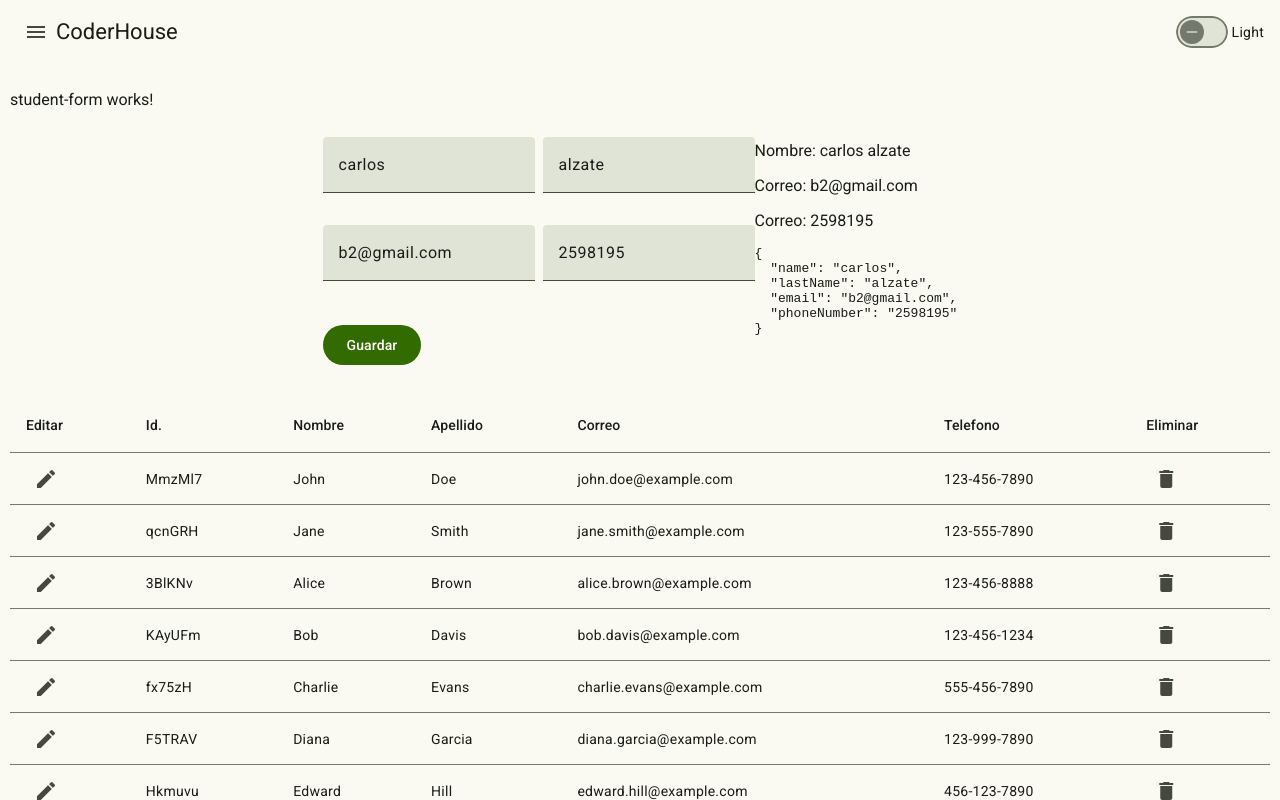
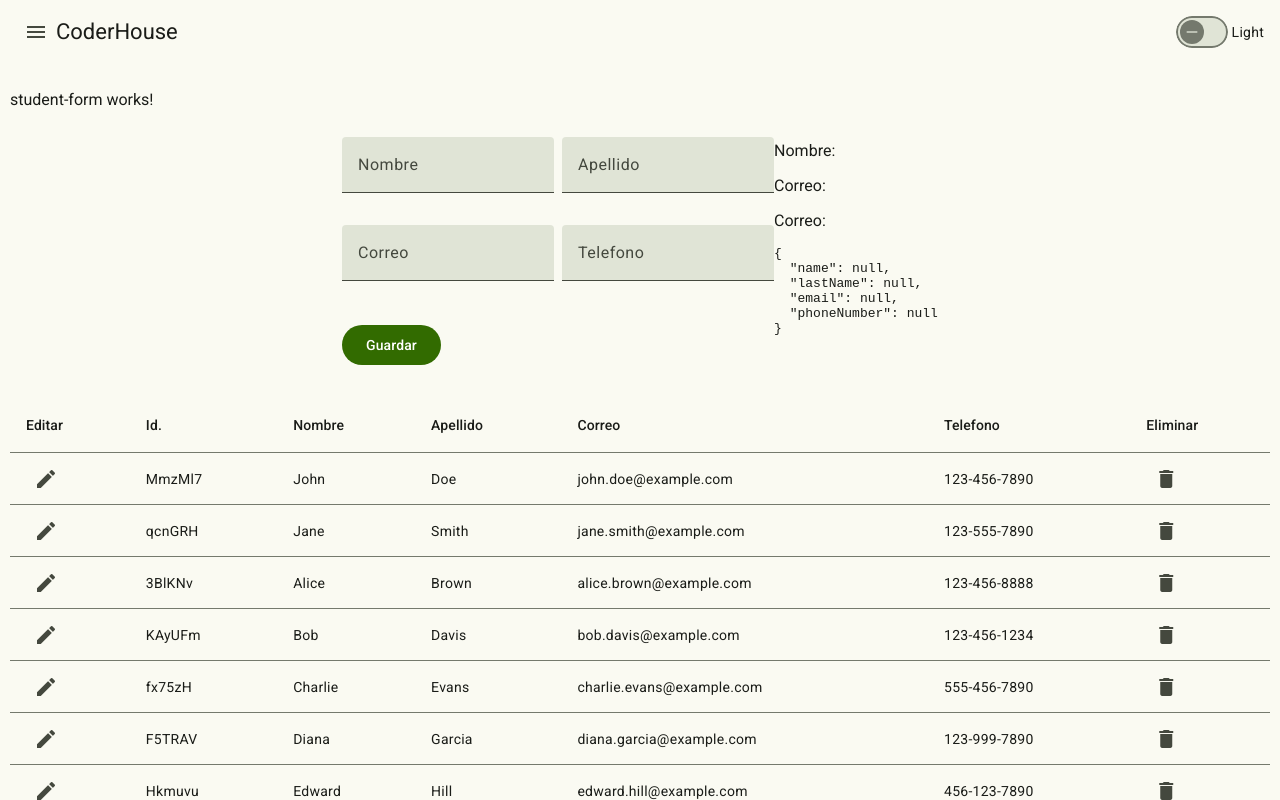
Before and after one commit to carlosandresalzate/1TF-Alzate, an Angular app: page /students in a window 1280 px wide. Built offline with nearby package versions, Linux system fonts and the light colour scheme.

Commit message:
Student-Form: correcion datos FormBuilder

```diff
--- a/src/app/pages/students/components/student-form/student-form.component.ts
+++ b/src/app/pages/students/components/student-form/student-form.component.ts
@@ -17,10 +17,10 @@ export class StudentFormComponent {
   constructor(private fb: FormBuilder) {
     // creo el grupo de controles
     this.studentForm = this.fb.group({
-      name: ['carlos'],
-      lastName: ['alzate'],
-      email: ['b2@gmail.com'],
-      phoneNumber: ['2598195'],
+      name: [null],
+      lastName: [null],
+      email: [null],
+      phoneNumber: [null],
     });
   }
 
@@ -30,6 +30,5 @@ export class StudentFormComponent {
     this.studentForm.value.id = generateRandomID(6);
     this.addStudent.emit(this.studentForm.value);
     // console.log(this.studentForm.value);
-
   }
 }
```
